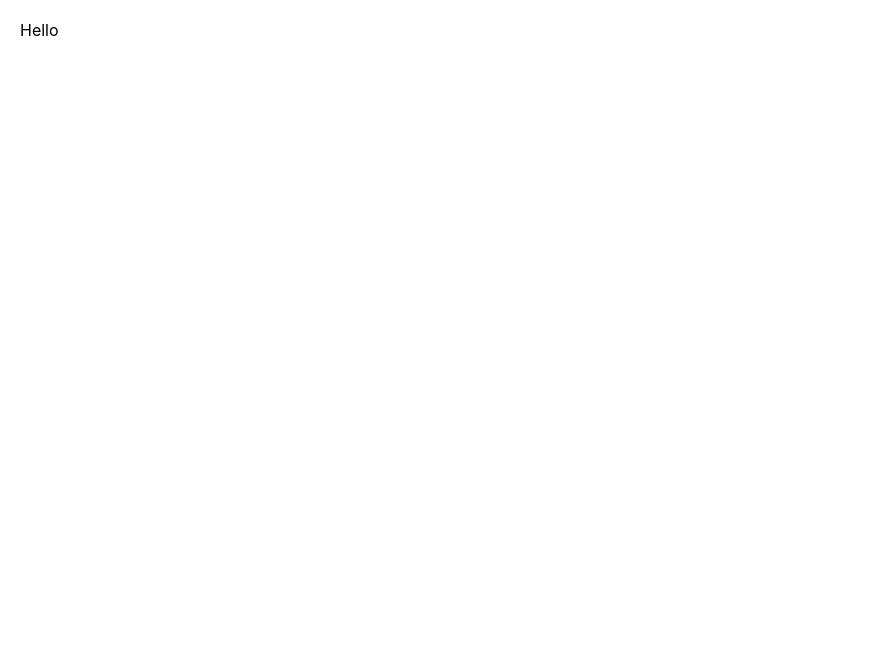
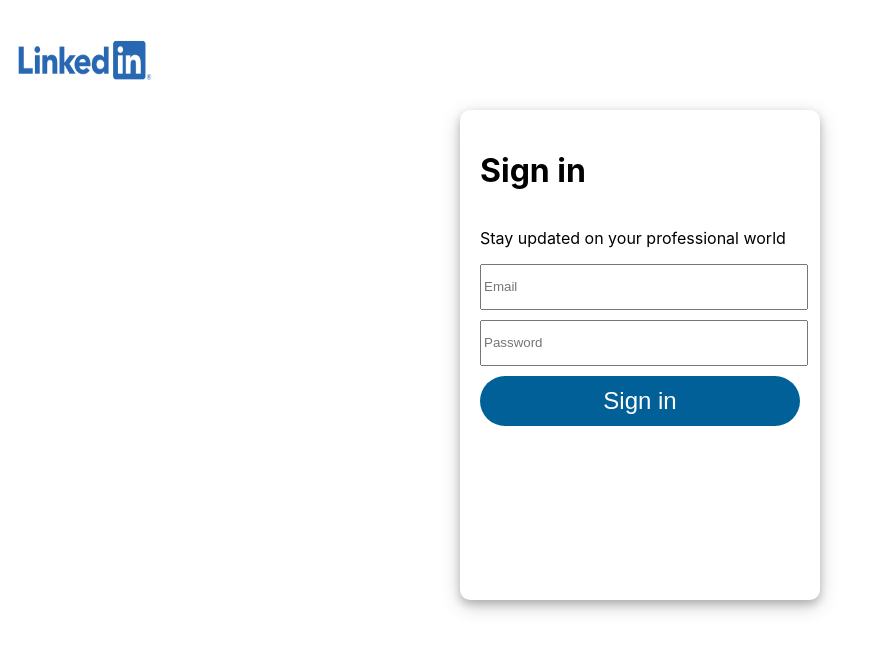
Before and after one commit to noormesslmani/linkedIn-clone, a React (Create React App) app in the folder frontend/: page /user-signin in a window 1280 px wide. Shown: the top 650 px of the page, without its empty margins (0-872 px from the left). Built offline with nearby package versions, Linux system fonts and the light colour scheme.

Commit message:
Frontend: implemented signin api

```diff
--- a/frontend/src/api.js
+++ b/frontend/src/api.js
@@ -4,7 +4,7 @@ let config = {
     headers: { Authorization: `Bearer ${localStorage.getItem("token")}`},
 };
 
-export default function registerUser(email, password, firstname, lastname,setTakenEmail){
+function registerUser(email, password, firstname, lastname,setTakenEmail){
     axios.post(`${baseURL}/auth/user-signup`, {
         email: email,
         password: password,
@@ -18,7 +18,28 @@ export default function registerUser(email, password, firstname, lastname,setTak
             return (response.data)
         })
         .catch(function (error) {
-            setTakenEmail(true)
             console.log(error);
         });
 }
+
+function userLogIn(email, password,setInvalidAccount){
+    console.log(email)
+    console.log(password)
+    axios.post(`${baseURL}/auth/user-login`, {
+        email: email,
+        password: password,
+    })
+        .then(function (response) {
+            localStorage.setItem('token',response.data.token)
+            localStorage.setItem('me',response.data.user)
+            return (response.data)
+        })
+        .catch(function (error) {
+            setInvalidAccount(true)
+            console.log(error);
+        });
+}
+export{
+    userLogIn,
+    registerUser
+}
--- a/frontend/src/pages/Landing.js
+++ b/frontend/src/pages/Landing.js
@@ -3,7 +3,9 @@ import React, { useState } from 'react';
 import { Link, useNavigate } from "react-router-dom";
 import InputSignup from '../components/InputSignup';
 import ButtonSignup from '../components/ButtonSignup';
-import registerUser from '../api';
+import {registerUser} from '../api';
+import image from '../assets/landing-img.svg'
+import logo from '../assets/Linkedin-Logo.png'
 function Landing() {
   const navigate = useNavigate();
   const [page,setPage]=useState('one');
@@ -56,7 +58,6 @@ function Landing() {
         setEnterLastName(true)
       }
       else{
-        console.log('isjdjd')
         registerUser(email, password, firstname, lastname, setTakenEmail)
       }
     }
@@ -64,7 +65,9 @@ function Landing() {
 
   return (
     <div className='landing-page'>
-        <nav></nav>
+        <nav className='landing-nav' >
+          <img src={logo} className='logo' />
+        </nav>
         <section>
             <div className='form'>
                 <p className='registration-title'>Join the biggest professional community</p>
@@ -80,7 +83,7 @@ function Landing() {
                     <div className='switch-to-signin'>Already on LinkedIn? <Link className='signin-link' to={'/user-signin'}>Sign in</Link></div>
                 </form>
             </div>
-            <img></img>
+            <img src={image} alt='image' className='landing-image' />
         </section>
     </div>
   );
--- a/frontend/src/pages/signin.js
+++ b/frontend/src/pages/signin.js
@@ -1,10 +1,44 @@
 import '../styles/landing.css'
 import React, { useState } from 'react';
 import { useNavigate } from "react-router-dom";
+import ButtonSignup from '../components/ButtonSignup';
+import logo from '../assets/Linkedin-Logo.png'
+import {userLogIn} from '../api';
 function UserSignin(){
+    const [buttonLabel,setButtonLabel]=useState('Sign in');
+    const [enterEmail,setEnterEmail]=useState(false);
+    const [enterPassword,setEnterPassword]=useState(false);
+    const [invalidAccount, setInvalidAccount]=useState(false)
+    const handleClick=(e)=>{
+        e.preventDefault()
+        setInvalidAccount(false)
+        setEnterEmail(false)
+        setEnterPassword(false)
+        if(document.getElementById('email').value){
+            if(document.getElementById('pass').value){
+                userLogIn(document.getElementById('email').value,document.getElementById('pass').value,setInvalidAccount)
+            }
+            else{
+                setEnterPassword(true)
+            }
+        }
+        else{
+            setEnterEmail(true)
+        }
+    }
     return (
-        <div className='landing-page'>
-            Hello
+        <div className='Signin-page'>
+            <img src={logo} className='logo' />
+            <form className='signin-form'>
+                <h1>Sign in</h1>
+                <p>Stay updated on your professional world</p>
+                <input id='email' className='input-signin' placeholder='Email'></input>
+                {enterEmail?<p className='error-msg' >Please enter an email address </p>: <></>}
+                {invalidAccount?<p className='error-msg'>Invalid Credentials. Please try again.</p>:<></>}
+                <input id='pass' className='input-signin' placeholder='Password'></input>
+                {enterPassword?<p className='error-msg'>Please enter a password </p>: <></>}
+                <ButtonSignup buttonLabel={buttonLabel} handleClick={handleClick}/>
+            </form>
         </div>
       );
 }
--- a/frontend/src/styles/landing.css
+++ b/frontend/src/styles/landing.css
@@ -1,7 +1,7 @@
 .landing-page{
     display: flex;
     flex-direction: column;
-    padding: 20px;
+    padding: 10px 40px;
 }
 section{
     display: flex;
@@ -21,12 +21,12 @@ form{
     flex-direction: column;
     width: 400px;
 }
-.input-signup{
+.input-signup, .input-signin{
     width: 100%;
     height: 40px;
     margin-bottom: 10px;
 }
-.btn-signup{
+.btn-signup, .btn-signin{
     width:100%;
     height: 50px;
     background-color:  #006097;
@@ -36,6 +36,7 @@ form{
     cursor: pointer;
     font-size: 24px;
 }
+
 .switch-to-signin{
     align-self: center;
     margin-top: 40px;
@@ -47,6 +48,30 @@ form{
     color: #8344cc;
     text-decoration: none;
 }
+.Signin-page{
+    display: flex;
+    flex-direction: column;
+    width:100vw;
+    padding: 10px;
+    box-sizing: border-box;
+}
 .signin-link:hover{
     text-decoration: underline;
 }
+.landing-image{
+    width:650px;
+}
+.logo{
+    height:100px;
+    width: 150px;
+}
+.signin-form{
+    display: flex;
+    flex-direction: column;
+    width:320px;
+    padding: 20px;
+    align-self: center;
+    height: 450px;
+    border-radius: 10px;
+    box-shadow: 0 4px 8px 0 rgba(0, 0, 0, 0.2), 0 6px 20px 0 rgba(0, 0, 0, 0.19);
+}
```
Also changed, not shown: frontend/src/assets/landing-img.svg (added).
